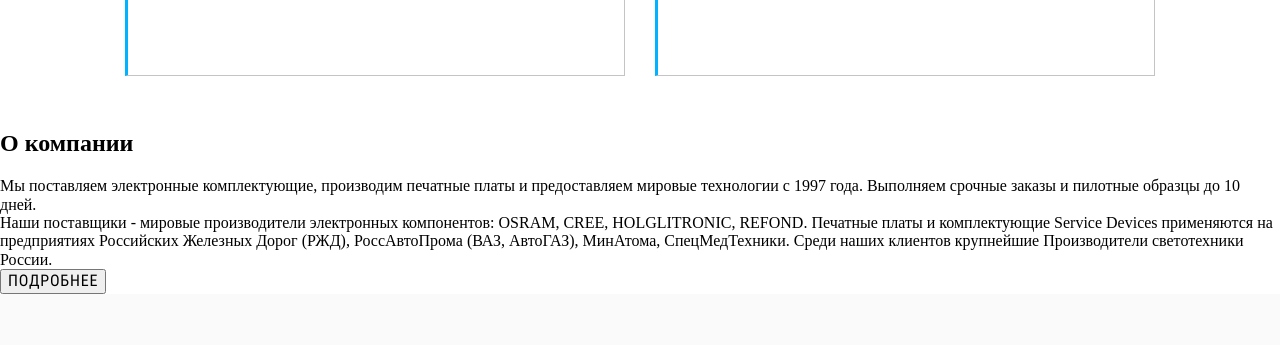
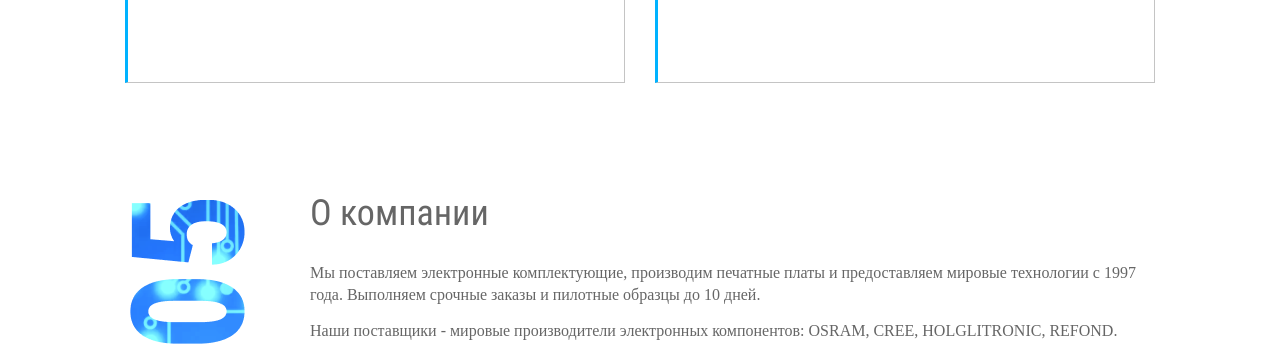
Before and after one commit to Kinkandju/smart-service, a website: page source/index.html in a window 1280 px wide. Shown: the part 1531-1876 px from the top of the page. Drawn offline with nearby package versions, Linux system fonts and the light colour scheme; files that its build step writes are made by us from their sources; a web font is replaced by a local one.

Commit message:
Добавляет стилизацию блока о компании десктопной версии

```diff
--- a/source/index.html
+++ b/source/index.html
@@ -117,7 +117,7 @@
 
     <section class="about-company">
       <div class="about-company__layout-container">
-        <img class="about-company__image" src="" width="" height="" alt="">
+        <img class="about-company__image" src="img/year_desktop_1x.png" width="115" height="303" alt="">
 
         <div class="about-company__container">
           <h2 class="about-company__title">О компании</h2>
--- a/source/sass/blocks/about-company.scss
+++ b/source/sass/blocks/about-company.scss
@@ -0,0 +1,84 @@
+.about-company {
+  margin: 0;
+  padding: 90px 0 115px 0;
+
+  background-color: $white;
+}
+
+.about-company__layout-container {
+  display: flex;
+  flex-direction: row;
+  justify-content: center;
+
+  margin: 0 auto;
+  padding: 0 40px;
+
+  max-width: 1410px;
+}
+
+.about-company__image {
+  position: relative;
+  top: 12px;
+}
+
+.about-company__container {
+  display: flex;
+  flex-direction: column;
+  justify-content: space-between;
+  flex-basis: 70%;
+
+  margin: -20px -20px -20px 45px;
+  padding: 20px;
+}
+
+.about-company__title {
+  font-family: $font--roboto-regular;
+  font-style: normal;
+  font-weight: normal;
+  font-size: 36px;
+  line-height: 51px;
+
+  margin: -20px;
+  padding: 20px;
+
+  color: $gray;
+}
+
+.about-company__text {
+  font-family: $font--pt-mono;
+  font-style: normal;
+  font-weight: normal;
+  font-size: 16px;
+  line-height: 22px;
+
+  margin: 0;
+  padding: 0;
+
+  color: $gray;
+}
+
+.about-company__text p {
+  margin: 0;
+  padding-bottom: 14px;
+}
+
+.about-company__button {
+  position: relative;
+  top: 6px;
+
+  font-size: 14px;
+  line-height: 16px;
+  text-align: center;
+  letter-spacing: 0.05em;
+
+  margin: 0;
+  padding: 14px 50px;
+
+  max-width: 180px;
+
+  border: 1px solid $blue;
+  border-radius: 5px;
+
+  background-color: transparent;
+  color: $blue;
+}
--- a/source/sass/blocks/adventages.scss
+++ b/source/sass/blocks/adventages.scss
@@ -108,18 +108,24 @@
 }
 
 .advantages__image--hired {
+  @media (min-width: $tablet-width) and (max-width: $desktop-width) {
     width: 32px;
     height: 32px;
   }
+}
 
 .advantages__image--detective {
+  @media (min-width: $tablet-width) and (max-width: $desktop-width) {
     width: 30px;
     height: 26px;
   }
+}
 
 .advantages__image--tag {
+  @media (min-width: $tablet-width) and (max-width: $desktop-width) {
     width: 32px;
     height: 32px;
+  }
 }
 
 .advantages__title {
```
Also changed, not shown: build/css/style.min.css, build/index.html, 1 other file. Lines whose indentation alone changed are shown as unchanged.
